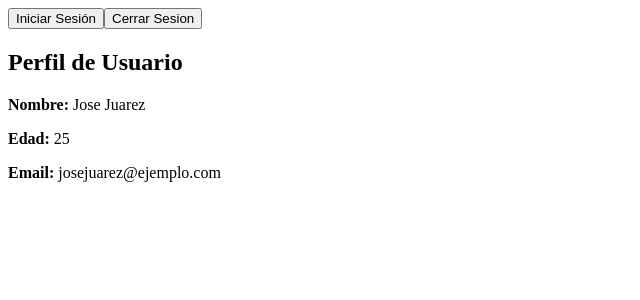
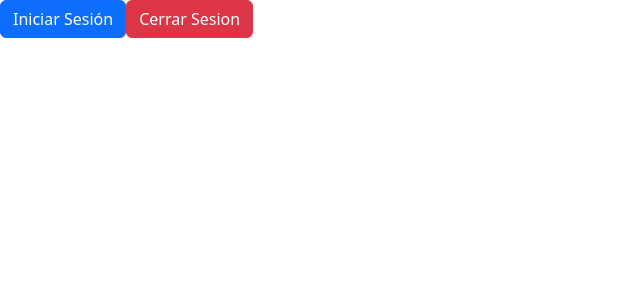
Before and after one commit to CapHdz/App-Rick-and-Morty, a React (Vite) app: page / in a window 1280 px wide. Shown: the top 300 px of the page, without its empty margins (0-640 px from the left). Built offline with nearby package versions, Linux system fonts and the light colour scheme.

Commit message:
prueba 4
Agregar estilo y finalizar log in/out auth0 con perfil

```diff
--- a/index.html
+++ b/index.html
@@ -3,9 +3,11 @@
   <head>
     <meta charset="UTF-8" />
     <meta name="viewport" content="width=device-width, initial-scale=1.0" />
+    <link href="https://cdn.jsdelivr.net/npm/bootstrap@5.3.0/dist/css/bootstrap.min.css" rel="stylesheet" integrity="sha384-9ndCyUaIbzAi2FUVXJi0CjmCapSmO7SnpJef0486qhLnuZ2cdeRhO02iuK6FUUVM" crossorigin="anonymous">
   </head>
   <body>
     <div id="root"></div>
     <script type="module" src="/src/main.jsx"></script>
   </body>
+  <script src="https://cdn.jsdelivr.net/npm/bootstrap@5.3.0/dist/js/bootstrap.bundle.min.js" integrity="sha384-geWF76RCwLtnZ8qwWowPQNguL3RmwHVBC9FhGdlKrxdiJJigb/j/68SIy3Te4Bkz" crossorigin="anonymous"></script>
 </html>
--- a/src/components/profile.jsx
+++ b/src/components/profile.jsx
@@ -1,28 +1,26 @@
-import React from 'react';
+import { useAuth0 } from "@auth0/auth0-react";
+import React from "react";
 
-class PerfilDeUsuario extends React.Component {
-  constructor(props) {
-    super(props);
+const Profile = () => {
+  const { user, isAuthenticated, isLoading } = useAuth0();
 
-    this.state = {
-      nombre: 'Jose Juarez',
-      edad: 25,
-      email: 'josejuarez@ejemplo.com'
-    };
+  if (isLoading) {
+    return <div>Loading ...</div>;
   }
 
-  render() {
-    const { nombre, edad, email } = this.state;
+  return (
+    isAuthenticated && (
+    <div className='container container-sm container-md container-lg container-xl container-xxl'>
+        <div className="card">
+        <div className="card-body">
+        <img src={user.picture} alt={user.name} />
+        <h5 className="card-title"><strong>Nombre:</strong> {user.name}</h5>
+        <p className="card-text"><strong>Email:</strong> {user.email}</p>
+    </div>
+    </div>
+    </div>
+    )
+  );
+};
 
-    return (
-      <div className='container'>
-        <h2>Perfil de Usuario</h2>
-        <p><strong>Nombre:</strong> {nombre}</p>
-        <p><strong>Edad:</strong> {edad}</p>
-        <p><strong>Email:</strong> {email}</p>
-      </div>
-    );
-  }
-}
-
-export default PerfilDeUsuario;
+export default Profile;
```
Also changed, not shown: src/components/login.jsx (line endings or trailing spaces).
